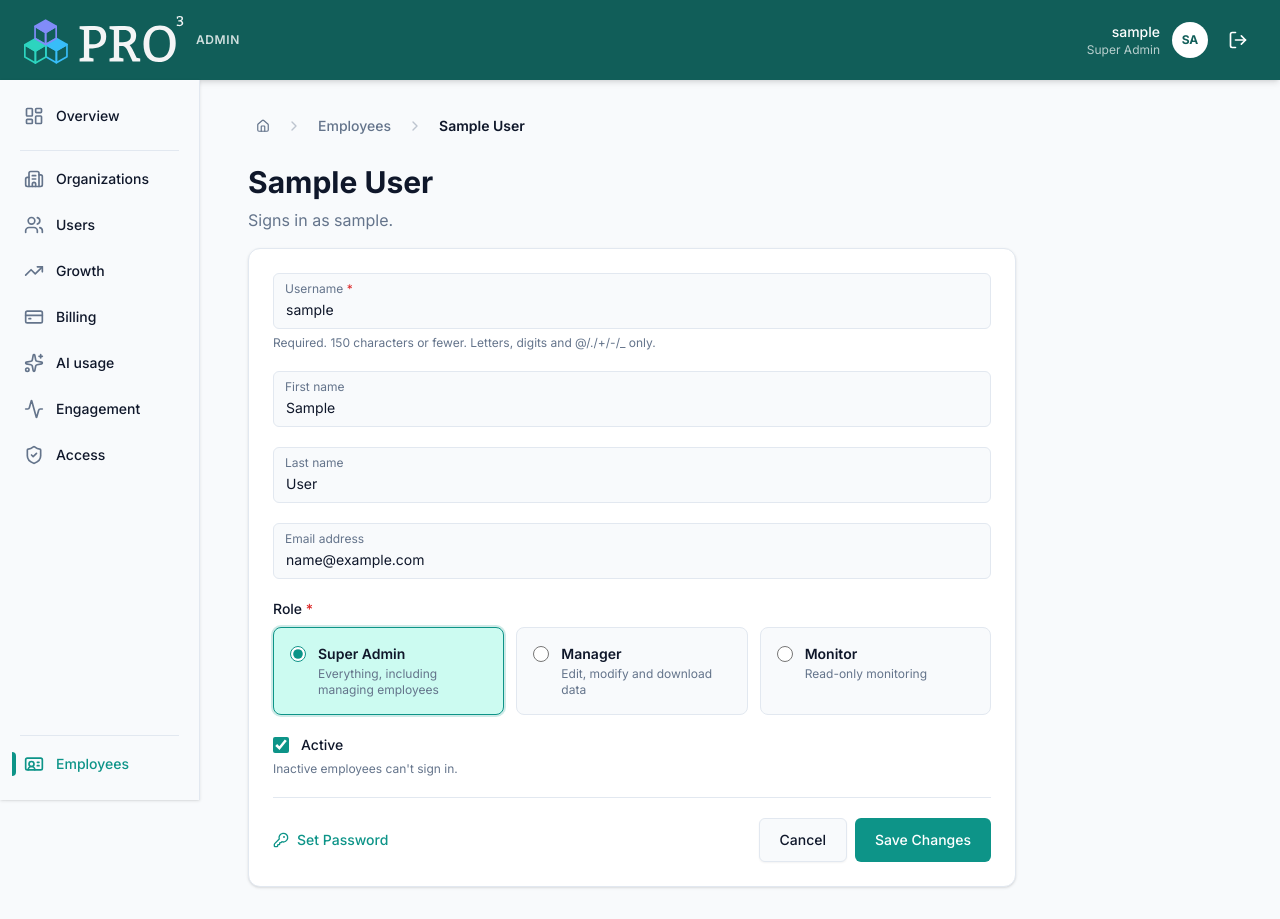
After one commit to nazmul-must/Admin-Website, a Django app: page /employees/1/ in a window 1280 px wide. The commit adds this page. Run offline with Django 5.2, Linux system fonts and the light colour scheme; the visitor is signed in with stand-in values (Sample User, id 1); data comes from the database, SQL or seed files in the repository; some libraries are stand-ins or nearby versions.

Commit message:
Move employee management out of Django admin

```diff
--- /dev/null
+++ b/accounts/forms.py
@@ -0,0 +1,76 @@
+from django import forms
+from django.contrib.auth.forms import AuthenticationForm, SetPasswordForm, UserCreationForm
+from django.contrib.auth.models import Group
+
+from .models import ROLES, SUPER_ADMIN, Employee, employee_role
+
+
+class NotchedFieldsMixin:
+    """Gives text-like inputs `placeholder=" "`, which the `.notched` CSS needs to float the label
+    (design system §7.2). Render fields with templates/_field.html."""
+
+    def __init__(self, *args, **kwargs):
+        super().__init__(*args, **kwargs)
+        for field in self.fields.values():
+            if getattr(field.widget, 'input_type', None) in ('text', 'email', 'password'):
+                field.widget.attrs.setdefault('placeholder', ' ')
+
+
+class LoginForm(NotchedFieldsMixin, AuthenticationForm):
+    pass
+
+
+class PasswordForm(NotchedFieldsMixin, SetPasswordForm):
+    pass
+
+
+def role_field():
+    """Required single choice: every employee has exactly one role."""
+    return forms.ChoiceField(label='Role', choices=[(name, name) for name in ROLES], widget=forms.RadioSelect)
+
+
+def set_role(employee, role):
+    employee.groups.set([Group.objects.get(name=role)])
+
+
+class EmployeeCreateForm(NotchedFieldsMixin, UserCreationForm):
+    role = role_field()
+    field_order = ['username', 'first_name', 'last_name', 'email', 'role', 'password1', 'password2']
+
+    class Meta(UserCreationForm.Meta):
+        model = Employee
+        fields = ('username', 'first_name', 'last_name', 'email')
+
+    def save(self, commit=True):
+        employee = super().save(commit=True)
+        set_role(employee, self.cleaned_data['role'])
+        return employee
+
+
+class EmployeeForm(NotchedFieldsMixin, forms.ModelForm):
+    role = role_field()
+
+    class Meta:
+        model = Employee
+        fields = ('username', 'first_name', 'last_name', 'email', 'role', 'is_active')
+        labels = {'is_active': 'Active'}
+        help_texts = {'is_active': "Inactive employees can't sign in."}
+
+    def __init__(self, *args, editor, **kwargs):
+        super().__init__(*args, **kwargs)
+        self.editor = editor
+        self.fields['role'].initial = employee_role(self.instance)
+
+    def clean(self):
+        cleaned = super().clean()
+        # Stops a Super Admin locking themselves out of the Employees pages.
+        if self.instance.pk == self.editor.pk and (
+            cleaned.get('role') != SUPER_ADMIN or not cleaned.get('is_active')
+        ):
+            raise forms.ValidationError("You can't remove your own Super Admin access. Ask another Super Admin.")
+        return cleaned
+
+    def save(self, commit=True):
+        employee = super().save(commit=True)
+        set_role(employee, self.cleaned_data['role'])
+        return employee
--- /dev/null
+++ b/accounts/templates/accounts/employee_form.html
@@ -0,0 +1,36 @@
+{% extends "base.html" %}
+{% block title %}{{ title }} · Pro3AI Admin{% endblock %}
+{% block crumbs %}
+  <li><i data-lucide="chevron-right" class="size-4 text-muted-foreground/40"></i></li>
+  <li><a href="{% url 'employee-list' %}" class="rounded-md px-2 py-1 text-muted-foreground hover:bg-accent/50 hover:text-primary">Employees</a></li>
+  <li><i data-lucide="chevron-right" class="size-4 text-muted-foreground/40"></i></li>
+  <li class="px-2 py-1 font-semibold text-foreground">{{ title }}</li>
+{% endblock %}
+{% block content %}
+  <div class="pb-4">
+    <h1 class="page-title">{{ title }}</h1>
+    <p class="text-muted-foreground">{{ blurb }}</p>
+  </div>
+
+  <form method="post" class="card max-w-3xl space-y-5 p-6" novalidate>
+    {% csrf_token %}
+    {% if form.non_field_errors %}
+      <div class="flex items-center gap-2 rounded-lg border border-red-200 bg-red-50 px-4 py-3 text-sm text-red-700">
+        <i data-lucide="circle-alert" class="size-4 shrink-0"></i>
+        <span>{% for error in form.non_field_errors %}{{ error }} {% endfor %}</span>
+      </div>
+    {% endif %}
+
+    {% for field in form %}{% include "_field.html" with field=field roles=roles only %}{% endfor %}
+
+    <div class="flex flex-wrap items-center justify-between gap-3 border-t pt-5">
+      {% if password_url %}
+        <a href="{{ password_url }}" class="link inline-flex items-center gap-2 text-sm"><i data-lucide="key-round" class="size-4"></i> Set Password</a>
+      {% else %}<span></span>{% endif %}
+      <div class="flex gap-2">
+        <a href="{{ back_url }}" class="btn btn-outline">Cancel</a>
+        <button type="submit" class="btn btn-primary">{{ submit }}</button>
+      </div>
+    </div>
+  </form>
+{% endblock %}
--- /dev/null
+++ b/accounts/views.py
@@ -0,0 +1,61 @@
+from django.contrib import messages
+from django.contrib.auth import update_session_auth_hash
+from django.shortcuts import get_object_or_404, redirect, render
+from django.urls import reverse
+
+from .decorators import role_required
+from .forms import EmployeeCreateForm, EmployeeForm, PasswordForm
+from .models import MANAGE_EMPLOYEES, ROLES, Employee, employee_role
+
+manage_required = role_required(MANAGE_EMPLOYEES)
+
+
+@manage_required
+def employee_list(request):
+    employees = Employee.objects.prefetch_related('groups').order_by('username')
+    return render(request, 'accounts/employee_list.html', {'rows': [(e, employee_role(e)) for e in employees]})
+
+
+@manage_required
+def employee_add(request):
+    form = EmployeeCreateForm(request.POST or None)
+    if form.is_valid():
+        employee = form.save()
+        messages.success(request, f'{employee.username} added as {form.cleaned_data["role"]}.')
+        return redirect('employee-list')
+    return render(request, 'accounts/employee_form.html', {
+        'form': form, 'title': 'Add Employee', 'blurb': 'Create an account for someone who will use this admin site.',
+        'submit': 'Add Employee', 'roles': ROLES, 'back_url': reverse('employee-list'),
+    })
+
+
+@manage_required
+def employee_edit(request, pk):
+    employee = get_object_or_404(Employee, pk=pk)
+    form = EmployeeForm(request.POST or None, instance=employee, editor=request.user)
+    if form.is_valid():
+        form.save()
+        messages.success(request, f'{employee.username} saved.')
+        return redirect('employee-list')
+    return render(request, 'accounts/employee_form.html', {
+        'form': form, 'employee': employee, 'title': employee.get_full_name() or employee.username,
+        'blurb': f'Signs in as {employee.username}.', 'submit': 'Save Changes', 'roles': ROLES,
+        'back_url': reverse('employee-list'), 'password_url': reverse('employee-password', args=[pk]),
+    })
+
+
+@manage_required
+def employee_password(request, pk):
+    employee = get_object_or_404(Employee, pk=pk)
+    form = PasswordForm(employee, request.POST or None)
+    if form.is_valid():
+        form.save()
+        if employee.pk == request.user.pk:
+            update_session_auth_hash(request, employee)  # stay signed in after changing your own password
+        messages.success(request, f'Password changed for {employee.username}.')
+        return redirect('employee-edit', pk=pk)
+    return render(request, 'accounts/employee_form.html', {
+        'form': form, 'employee': employee, 'title': 'Set Password',
+        'blurb': f'Choose a new password for {employee.username}. Tell them over a secure channel.',
+        'submit': 'Set Password', 'back_url': reverse('employee-edit', args=[pk]),
+    })
--- a/admin/context_processors.py
+++ b/admin/context_processors.py
@@ -12,11 +12,16 @@ NAV = [
 ]
 
 
+# Super Admin only; pinned to the bottom of the sidebar.
+EMPLOYEES = ('employee-list', 'Employees', 'id-card', {'employee-list', 'employee-add', 'employee-edit', 'employee-password'})
+
+
 def nav(request):
     current = request.resolver_match.url_name if request.resolver_match else None
-    items = [(name, label, icon, current in active) for name, label, icon, active in NAV]
+    items = [(name, label, icon, current in active) for name, label, icon, active in [*NAV, EMPLOYEES]]
     return {
-        'nav': items,
+        'nav': items[:-1],
+        'employees_nav': items[-1],
         # Breadcrumb label for the current section; detail pages extend it in their template.
         'crumb': next((label for _, label, _, active in items if active), None),
     }
--- a/admin/settings.py
+++ b/admin/settings.py
@@ -35,7 +35,6 @@ ALLOWED_HOSTS = []
 # Application definition
 
 INSTALLED_APPS = [
-    'django.contrib.admin',
     'django.contrib.auth',
     'django.contrib.contenttypes',
     'django.contrib.sessions',
--- a/admin/urls.py
+++ b/admin/urls.py
@@ -14,15 +14,16 @@ Including another URLconf
     1. Import the include() function: from django.urls import include, path
     2. Add a URL to urlpatterns:  path('blog/', include('blog.urls'))
 """
-from django.contrib import admin
 from django.contrib.auth import views as auth_views
 from django.urls import path
 
+from accounts import views as accounts
+from accounts.forms import LoginForm
 from analytics import views as analytics
 from tenants.views import org_detail_view, org_list, user_detail_view, user_list
 
 urlpatterns = [
-    path('login/', auth_views.LoginView.as_view(redirect_authenticated_user=True), name='login'),
+    path('login/', auth_views.LoginView.as_view(authentication_form=LoginForm, redirect_authenticated_user=True), name='login'),
     path('logout/', auth_views.LogoutView.as_view(), name='logout'),
     path('', analytics.overview, name='overview'),
     path('orgs/', org_list, name='org-list'),
@@ -34,5 +35,8 @@ urlpatterns = [
     path('analytics/ai/', analytics.ai_usage, name='ai-usage'),
     path('analytics/engagement/', analytics.engagement, name='engagement'),
     path('analytics/access/', analytics.access, name='access'),
-    path('admin/', admin.site.urls),
+    path('employees/', accounts.employee_list, name='employee-list'),
+    path('employees/new/', accounts.employee_add, name='employee-add'),
+    path('employees/<int:pk>/', accounts.employee_edit, name='employee-edit'),
+    path('employees/<int:pk>/password/', accounts.employee_password, name='employee-password'),
 ]
--- /dev/null
+++ b/templates/_field.html
@@ -0,0 +1,32 @@
+{% load admin_extras %}
+{# One form field in the design-system style. Expects: field, [roles] (role -> description, for the role radio). #}
+<div class="space-y-1.5">
+  {% if field.widget_type == 'radioselect' %}
+    <fieldset>
+      <legend class="mb-2 text-sm font-medium">{{ field.label }}{% if field.field.required %} <span class="text-destructive">*</span>{% endif %}</legend>
+      <div class="grid gap-3 sm:grid-cols-3 [&_input]:mt-0.5 [&_input]:size-4 [&_input]:shrink-0 [&_input]:accent-primary">
+        {% for choice in field %}
+          <label for="{{ choice.id_for_label }}"
+                 class="flex cursor-pointer items-start gap-3 rounded-lg border bg-background p-4 transition-colors hover:bg-accent has-[:checked]:border-primary has-[:checked]:bg-secondary has-[:checked]:ring-2 has-[:checked]:ring-primary/20 {% if field.errors %}border-destructive{% endif %}">
+            {{ choice.tag }}
+            <span>
+              <span class="block text-sm font-semibold">{{ choice.choice_label }}</span>
+              {% if roles %}<span class="mt-0.5 block text-xs text-muted-foreground">{{ roles|get:choice.data.value|capfirst }}</span>{% endif %}
+            </span>
+          </label>
+        {% endfor %}
+      </div>
+    </fieldset>
+  {% elif field.widget_type == 'checkbox' %}
+    <label for="{{ field.id_for_label }}" class="flex cursor-pointer items-center gap-3 text-sm font-medium [&_input]:size-4 [&_input]:accent-primary">
+      {{ field }} {{ field.label }}
+    </label>
+  {% else %}
+    <div class="notched {% if field.errors %}has-error{% endif %}">
+      {{ field }}
+      <label for="{{ field.id_for_label }}">{{ field.label }}{% if field.field.required %} <span class="text-destructive">*</span>{% endif %}</label>
+    </div>
+  {% endif %}
+  {% for error in field.errors %}<p class="text-xs text-destructive">{{ error }}</p>{% endfor %}
+  {% if field.help_text %}<div class="text-xs text-muted-foreground [&_ul]:list-disc [&_ul]:pl-4">{{ field.help_text|safe }}</div>{% endif %}
+</div>
--- /dev/null
+++ b/templates/_nav_link.html
@@ -0,0 +1,9 @@
+{# One sidebar row (design system §6.3). Expects: item = (url name, label, lucide icon, active). #}
+{% with name=item.0 label=item.1 icon=item.2 active=item.3 %}{% url name as href %}
+<a href="{{ href }}" {% if active %}aria-current="page"{% endif %}
+   class="group relative flex items-center gap-3 rounded-lg px-3 py-2.5 text-sm font-medium leading-tight transition-all duration-300 hover:bg-sidebar-accent hover:text-sidebar-accent-foreground {% if active %}text-sidebar-primary{% else %}text-sidebar-foreground{% endif %}">
+  {% if active %}<span class="absolute top-2 bottom-2 left-0 w-1 rounded-r-full bg-sidebar-primary"></span>{% endif %}
+  <i data-lucide="{{ icon }}" class="size-5 shrink-0 {% if active %}text-sidebar-primary{% else %}text-muted-foreground group-hover:text-sidebar-accent-foreground{% endif %}"></i>
+  <span>{{ label }}</span>
+</a>
+{% endwith %}
--- a/templates/_theme.html
+++ b/templates/_theme.html
@@ -86,6 +86,20 @@
       @apply h-11 rounded-lg border border-input bg-background px-3 text-sm shadow-xs outline-none transition-colors
              placeholder:text-muted-foreground focus-visible:border-ring focus-visible:ring-[3px] focus-visible:ring-ring/50;
     }
+    /* §7.2 outlined notched field: <div class="notched"><input placeholder=" "><label></div>. See _field.html. */
+    .notched { @apply relative; }
+    .notched > input {
+      @apply h-14 w-full rounded-md border border-input bg-background px-3 pt-6 pb-2 text-sm outline-none transition-colors
+             focus:border-ring focus:ring-2 focus:ring-ring/20;
+    }
+    .notched > label { @apply pointer-events-none absolute top-2 left-3 text-xs text-muted-foreground transition-all; }
+    .notched > input:placeholder-shown:not(:focus) + label { @apply top-1/2 -translate-y-1/2 text-base; }
+    .notched > input:focus + label { @apply text-primary; }
+    .notched.has-error > input { @apply border-destructive; }
+    .notched.has-error > label { @apply text-destructive; }
+    .btn { @apply inline-flex h-11 cursor-pointer items-center justify-center gap-2 whitespace-nowrap rounded-md px-5 text-sm font-medium outline-none transition-all focus-visible:ring-[3px] focus-visible:ring-ring/50; }
+    .btn-primary { @apply bg-primary text-primary-foreground hover:bg-primary/90; }
+    .btn-outline { @apply border bg-background shadow-xs hover:bg-accent hover:text-accent-foreground; }
     .data-table { @apply min-w-full text-sm; }
     .data-table thead tr { @apply bg-secondary/90 text-left; }
     .data-table th { @apply whitespace-nowrap px-6 py-4 font-bold text-foreground/70; }
--- a/templates/base.html
+++ b/templates/base.html
@@ -52,24 +52,14 @@
     {% if perms.accounts.view_site %}
       <aside class="fixed top-20 left-0 z-30 flex h-[calc(100vh-5rem)] w-50 flex-col border-r border-sidebar-border bg-sidebar shadow-sm">
         <nav class="flex flex-1 flex-col space-y-1.5 overflow-y-auto px-3 py-4">
-          {% for name, label, icon, active in nav %}
-            {% url name as href %}
-            <a href="{{ href }}" {% if active %}aria-current="page"{% endif %}
-               class="group relative flex items-center gap-3 rounded-lg px-3 py-2.5 text-sm font-medium leading-tight transition-all duration-300 hover:bg-sidebar-accent hover:text-sidebar-accent-foreground {% if active %}text-sidebar-primary{% else %}text-sidebar-foreground{% endif %}">
-              {% if active %}<span class="absolute top-2 bottom-2 left-0 w-1 rounded-r-full bg-sidebar-primary"></span>{% endif %}
-              <i data-lucide="{{ icon }}" class="size-5 shrink-0 {% if active %}text-sidebar-primary{% else %}text-muted-foreground group-hover:text-sidebar-accent-foreground{% endif %}"></i>
-              <span>{{ label }}</span>
-            </a>
+          {% for item in nav %}
+            {% include "_nav_link.html" %}
             {% if forloop.first %}<div class="mx-2 my-2 h-px bg-sidebar-border"></div>{% endif %}
           {% endfor %}
           {% if perms.accounts.manage_employees %}
             <div class="mt-auto"></div>
             <div class="mx-2 my-2 h-px bg-sidebar-border"></div>
-            <a href="{% url 'admin:accounts_employee_changelist' %}"
-               class="group flex items-center gap-3 rounded-lg px-3 py-2.5 text-sm font-medium leading-tight text-sidebar-foreground transition-all duration-300 hover:bg-sidebar-accent hover:text-sidebar-accent-foreground">
-              <i data-lucide="id-card" class="size-5 shrink-0 text-muted-foreground group-hover:text-sidebar-accent-foreground"></i>
-              <span>Employees</span>
-            </a>
+            {% include "_nav_link.html" with item=employees_nav %}
           {% endif %}
         </nav>
       </aside>
@@ -89,6 +79,12 @@
       </nav>
 
       <div>
+        {% for message in messages %}
+          <div class="mb-6 flex items-center gap-2 rounded-lg border px-4 py-3 text-sm {% if message.level_tag == 'error' %}border-red-200 bg-red-50 text-red-700{% else %}border-primary/20 bg-accent text-secondary-foreground{% endif %}">
+            <i data-lucide="{% if message.level_tag == 'error' %}circle-alert{% else %}circle-check{% endif %}" class="size-4 shrink-0"></i>
+            <span>{{ message }}</span>
+          </div>
+        {% endfor %}
         {% if down %}
           <div class="mb-6 flex items-center gap-2 rounded-lg border border-red-200 bg-red-50 px-4 py-3 text-sm text-red-700">
             <i data-lucide="circle-alert" class="size-4 shrink-0"></i>
```
Also changed, not shown: accounts/admin.py (deleted, +0 -74 lines), accounts/models.py (+9 -2 lines), accounts/templates/accounts/employee_list.html (added, +38 -0 lines), accounts/tests.py (+51 -28 lines), templates/registration/login.html (+6 -21 lines), README.md, accounts/migrations/0002_employee_pages.py (added).
